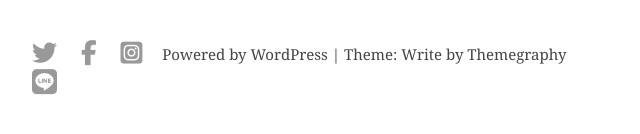
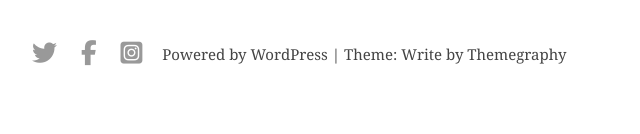
Before and after one commit to HarukiTakayama/coding, a plain HTML site: page index.html in a window 1280 px wide. Shown: the part 3045-3179 px from the top of the page, 118-758 px from the left. Drawn offline with Linux system fonts and the light colour scheme.

Commit message:
Update index.html

```diff
--- a/index.html
+++ b/index.html
@@ -164,7 +164,6 @@
                         <i class="fab fa-twitter"></i>
                         <i class="fab fa-facebook-f"></i>
                         <i class="fab fa-instagram-square"></i>
-                        <a href="https://line.me/ti/p/ysnbRghOnW"><i class="fab fa-line"></i></a>
                     </div>
                     <div class="reference">
                         <p>Powered by WordPress | Theme: Write by Themegraphy</p>
```
